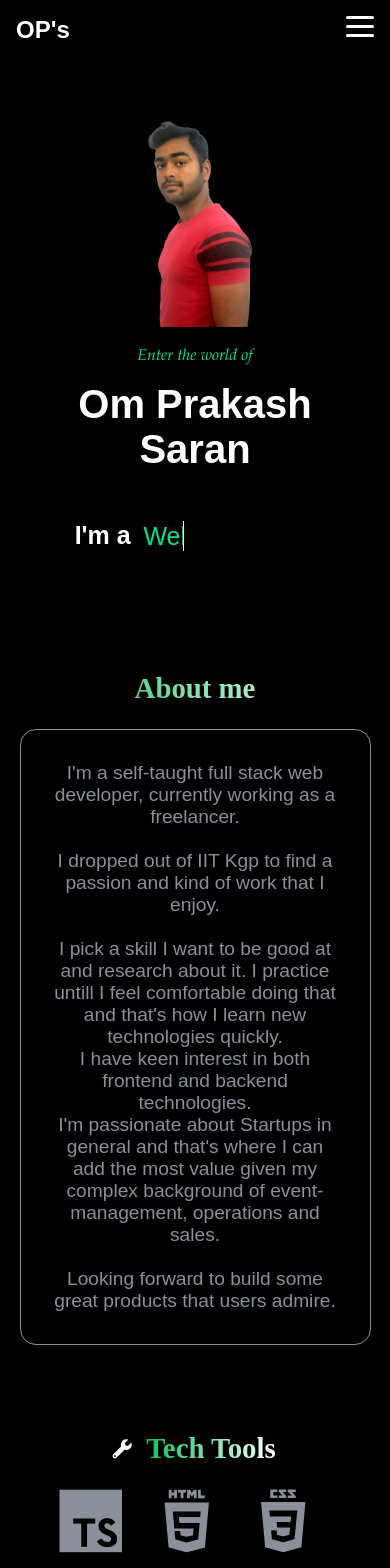
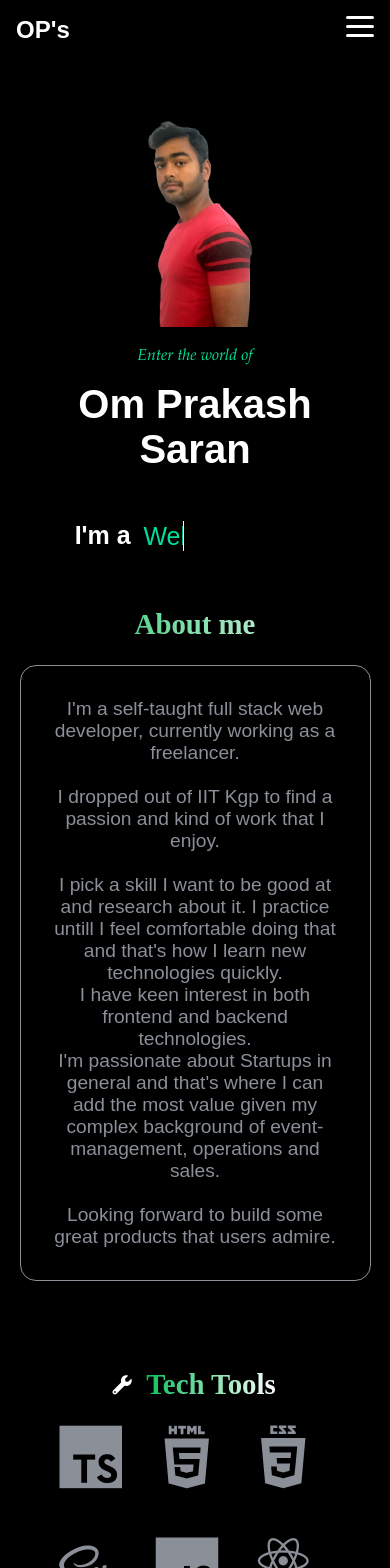
Before and after one commit to opsaran/portfolio, a React (Create React App) app: page / in a window 390 px wide. Shown: the top 1568 px of the page. Built offline with nearby package versions, Linux system fonts and the light colour scheme; a web font is replaced by a local one.

Commit message:
style: fixed some issues

```diff
--- a/src/index.css
+++ b/src/index.css
@@ -379,6 +379,10 @@ nav .logo-name {
   .description {
     width: 100%;
     flex-direction: column-reverse;
+    margin-bottom: 1rem;
+  }
+  .about {
+    margin-top: 2rem;
   }
   .skillset ul {
     grid-template-columns: repeat(3, 1fr);
@@ -502,6 +506,9 @@ nav .logo-name {
   }
   .project-content img {
     width: 100%;
+  }
+  .project:nth-of-type(even) .project-content img {
+    margin-top: 2rem;
   }
   .project .project-info > p {
     padding: 1.5rem 0;
```
Also changed, not shown: src/images/portfolio.png.
